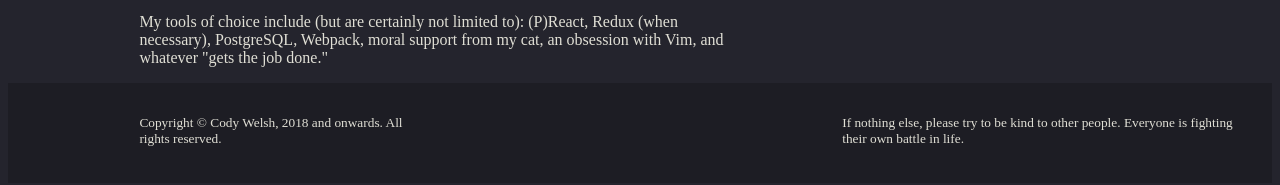
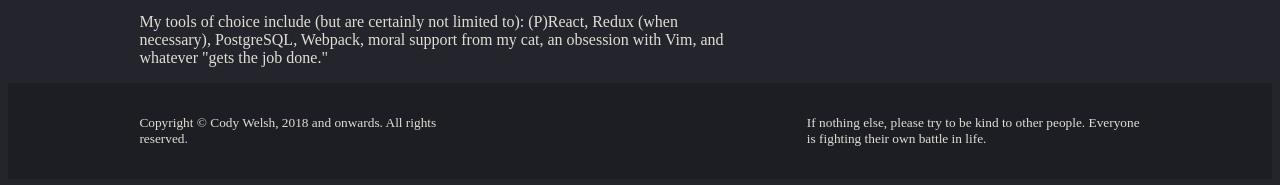
Before and after one commit to CWelshE/cwelshesite, a Gatsby site: page / in a window 1280 px wide. Shown: the part 725-910 px from the top of the page. Built offline with nearby package versions, Linux system fonts and the light colour scheme; Gatsby itself is replaced by a stand-in of ours.

Commit message:
styles(Footer): Center text/use grid
Changes the footer styles to use more comprehensive CSS Grid properties,
and makes the footer more reliable in more sizes.

```diff
--- a/src/components/footer.js
+++ b/src/components/footer.js
@@ -3,26 +3,26 @@ import styled, { css } from 'react-emotion';
 import text from '../constants/text';
 
 const StyledFooter = styled('footer')`
-  display: flex;
-  width: 100%;
-  height: 100px;
   font-size: smaller;
   background: rgba(0, 0, 0, 0.2);
+  padding: 0 calc(13vw - 35px);
 `;
 
-// A grid with 3 equal columns and two equal rows
+// A grid with 3 equal columns and 3 equal rows
 const section = css`
   font-family: ${text.default.typeface};
   color: ${text.colors.primary};
   display: grid;
   width: 100%;
-  grid-template-columns: 33% 33% 33%;
+  grid-template: 1fr 1fr 1fr / 1fr 1fr 1fr;
   > span {
-    padding-top: 2rem;
+    margin: auto 0;
   }
   > span:first-of-type {
-    vertical-align: middle;
-    padding-left: calc(13vw - 35px);
+    grid-area: 2 / 1 / 3 / 2;
+  }
+  > span:last-of-type {
+    grid-area: 2 / 3 / 3 / 4;
   }
 `;
 
@@ -31,7 +31,6 @@ const FooterSection = (
     <span>
       Copyright &copy; Cody Welsh, 2018 and onwards. All rights reserved.
     </span>
-    <span />
     <span>
       If nothing else, please try to be kind to other people. Everyone is
       fighting their own battle in life.
```
